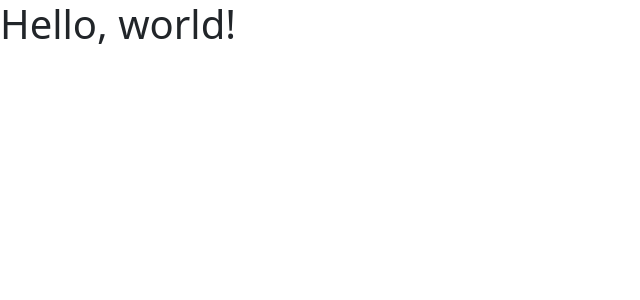
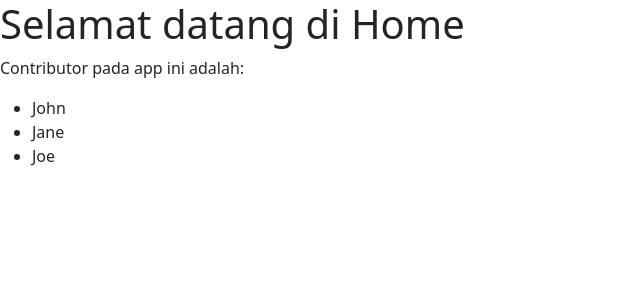
Before and after one commit to iBRabbit/Learn-Django, a Django app: page / in a window 1280 px wide. Shown: the top 300 px of the page, without its empty margins (0-640 px from the left). Run offline with Django 4.2, Linux system fonts and the light colour scheme.

Commit message:
Template variable and tag.

```diff
--- a/blog/templates/blog/index.html
+++ b/blog/templates/blog/index.html
@@ -6,6 +6,6 @@
     <title>Home Blog</title>
 </head>
 <body>
-    Welcoem blog again. Sekarang sudah dipindahkan
+    {{ welcome_msg }}
 </body>
 </html>
--- a/blog/views.py
+++ b/blog/views.py
@@ -5,7 +5,10 @@ from django.http import HttpResponse
 # Create your views here.
 
 def index(request):
-    return render(request, 'blog/index.html')
+    return render(request, 'blog/index.html', {
+        'title': 'Home',
+        'welcome_msg' : 'Welcome to my blog',
+    })
 
 def recent_post(request):
     return HttpResponse("This is the recent post page.")
--- a/mysite/views.py
+++ b/mysite/views.py
@@ -2,7 +2,11 @@ from django.http import HttpResponse
 from django.shortcuts import render
 
 def index(request):
-    return render(request, 'index.html')
+    context = {
+        'title': 'Home',
+        'contributors': ['John', 'Jane', 'Joe']
+    }
+    return render(request, 'index.html', context=context)
 
 def about(request):
     return HttpResponse("This is the about page.")
--- a/templates/index.html
+++ b/templates/index.html
@@ -4,13 +4,23 @@
 <head>
     <meta charset="utf-8">
     <meta name="viewport" content="width=device-width, initial-scale=1">
-    <title>Selamat Datang</title>
+    <title>Selamat Datang | {{ title }} </title>
     <link href="https://cdn.jsdelivr.net/npm/bootstrap@5.3.1/dist/css/bootstrap.min.css" rel="stylesheet"
         integrity="sha384-4bw+/aepP/YC94hEpVNVgiZdgIC5+VKNBQNGCHeKRQN+PtmoHDEXuppvnDJzQIu9" crossorigin="anonymous">
 </head>
 
 <body>
-    <h1>Hello, world!</h1>
+    <h1>Selamat datang di {{ title }}</h1>
+
+    <p>Contributor pada app ini adalah:</p>
+    <p>
+        <ul>
+            {% for contributor in contributors %}
+                <li>{{ contributor }}</li>
+            {% endfor %}
+        </ul>
+    </p>
+
     <script src="https://cdn.jsdelivr.net/npm/bootstrap@5.3.1/dist/js/bootstrap.bundle.min.js"
         integrity="sha384-HwwvtgBNo3bZJJLYd8oVXjrBZt8cqVSpeBNS5n7C8IVInixGAoxmnlMuBnhbgrkm" crossorigin="anonymous">
     </script>
```
